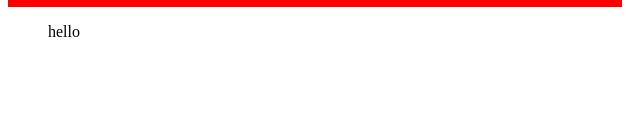
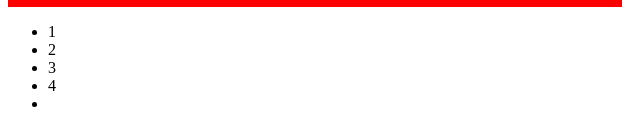
Before and after one commit to augustinas97/intro, a plain HTML site: page index.html in a window 1280 px wide. Shown: the part 815-941 px from the top of the page, 0-640 px from the left. Before the commit the page ends 872 px from the top, so only its background shows below. Drawn offline with Linux system fonts and the light colour scheme.

Commit message:
change in tables

```diff
--- a/index.html
+++ b/index.html
@@ -11,8 +11,15 @@
     <div class="div">
 <p>Lorem ipsum dolor sit amet, consectetur adipisicing elit. Quo, aliquam.</p>
     </div>
-    <form action="form">
-        <ol>hello</ol>
-    </form>
+    <div>
+        <ul>
+        <li>1</li>
+        <li>2</li>
+        <li>3</li>
+        <li>4</li>
+        <li></li>
+    </ul>
+    </div>
+
 </body>
 </html>
```
